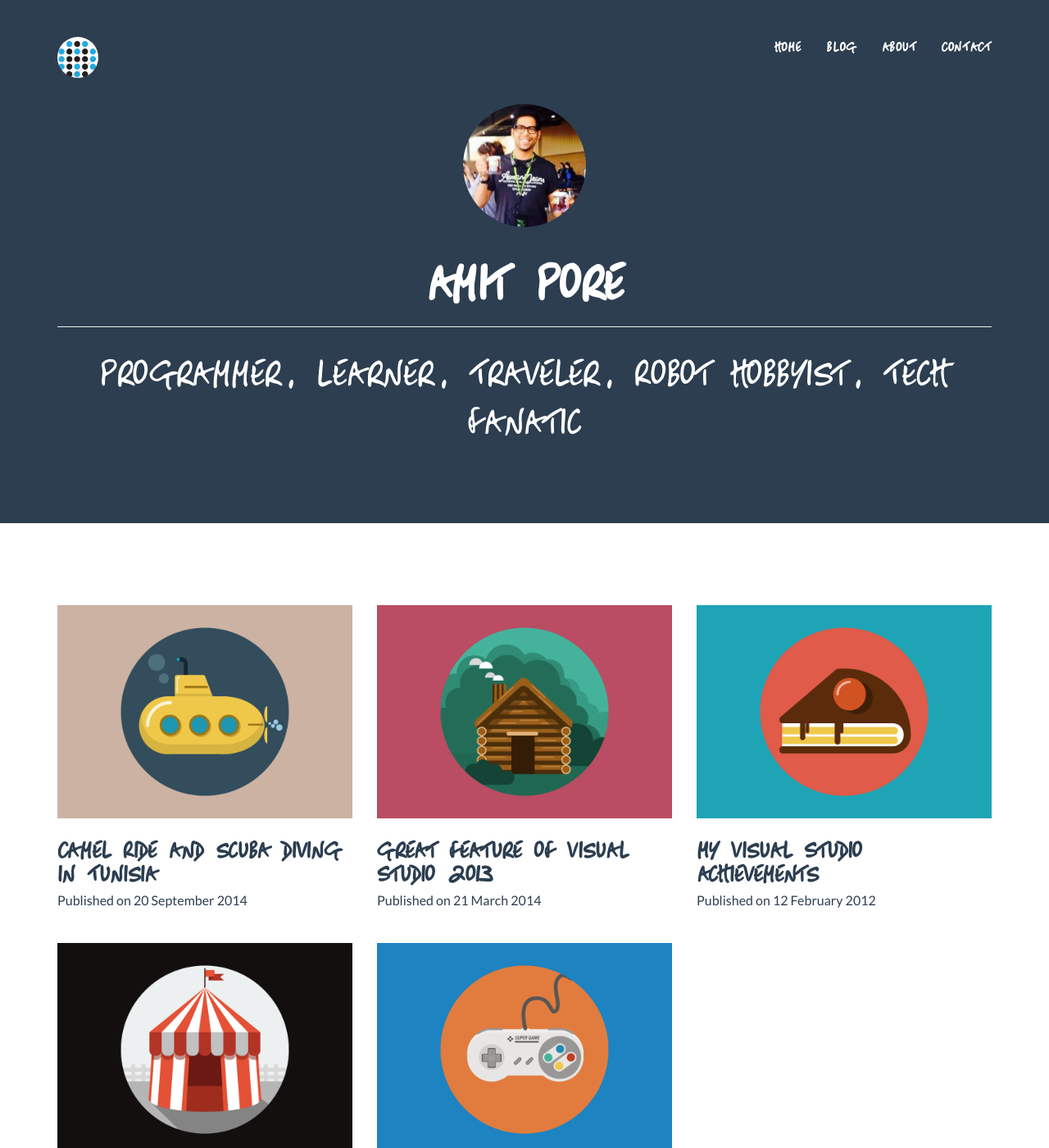
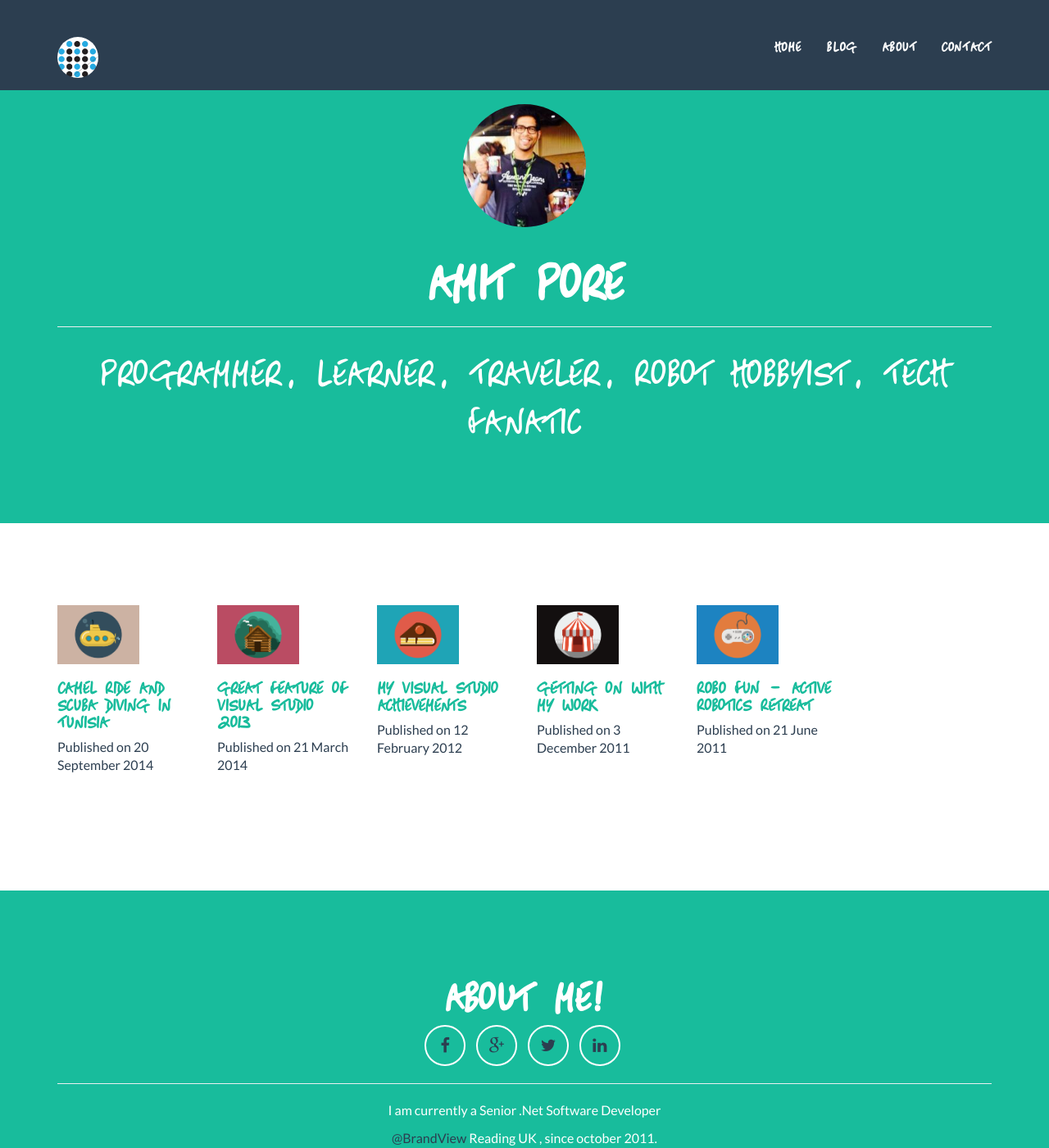
Before and after one commit to AmitDina/AmitPore.github.io, a Jekyll site: the page built from index.html, in a window 1280 px wide and 1400 px high. Shown: the whole window at 82% size. Built offline with Jekyll 4.4.1, drawn with Linux system fonts in a browser that asks for light colours; nearby versions of some CDN libraries; some web fonts are replaced; comment, search, counter and statistics services are not loaded.

Commit message:
UI Tweaks again

```diff
--- a/_includes/post-list.html
+++ b/_includes/post-list.html
@@ -1,13 +1,13 @@
 {% for post in loopData %}
-<div class="col-sm-4 portfolio-item">
+<div class="col-sm-2 portfolio-item">
     <a href="{{post.url}}" class="portfolio-link" data-toggle="modal">
         <div class="caption">
             <div class="caption-content">
-                <i class="fa fa-search-plus fa-3x"></i>
+                <i class="fa fa-search-plus fa-1x"></i>
             </div>
         </div>
         <img src="{{post.image}}" class="img-responsive" alt="">
-        <h3 class="post__heading"><a href="{{post.url}}">{{post.title}}</a></h3>
+        <h4 class="post__heading"><a href="{{post.url}}">{{post.title}}</a></h4>
         <p class="post__meta">Published on {{post.date | date: "%-d %B %Y"}}</p>
     </a>
 </div>
--- a/assets/css/freelancer.css
+++ b/assets/css/freelancer.css
@@ -30,7 +30,7 @@ a:focus,
 a:active,
 a.active {
     outline: 0;
-    color: #2C3E50;
+    color: #18bc9c;
 }
 
 h1,
@@ -70,7 +70,7 @@ hr.star-light {
 
 hr.star-light:after {
     color: #fff;
-    background-color: #2C3E50;
+    background-color: #18bc9c;
 }
 
 hr.star-primary {
@@ -89,7 +89,7 @@ hr.star-primary:after {
 header {
     text-align: center;
     color: #fff;
-    background: #2C3E50;
+    background: #18bc9c;
 }
 
 header .container {
@@ -189,7 +189,7 @@ section h2 {
 
 section.success {
     color: #fff;
-    background: #2C3E50;
+    background: #18bc9c;
 }
 
 section.success a,
@@ -217,10 +217,9 @@ section.success a.active {
 }
 
 #portfolio .portfolio-item .portfolio-link {
-    display: block;
+    display: inline-block;
     position: relative;
-    margin: 0 auto;
-    max-width: 400px;
+    max-width: 100px;
 }
 
 #portfolio .portfolio-item .portfolio-link .caption {
@@ -282,7 +281,7 @@ section.success a.active {
 .btn-outline:active,
 .btn-outline.active {
     border: solid 2px #fff;
-    color: #2C3E50;
+    color: #18bc9c;
     background: #fff;
 }
 
@@ -335,7 +334,7 @@ section.success a.active {
 }
 
 .floating-label-form-group-with-focus label {
-    color: #2C3E50;
+    color: #18bc9c;
 }
 
 form .row:first-child .floating-label-form-group {
```
